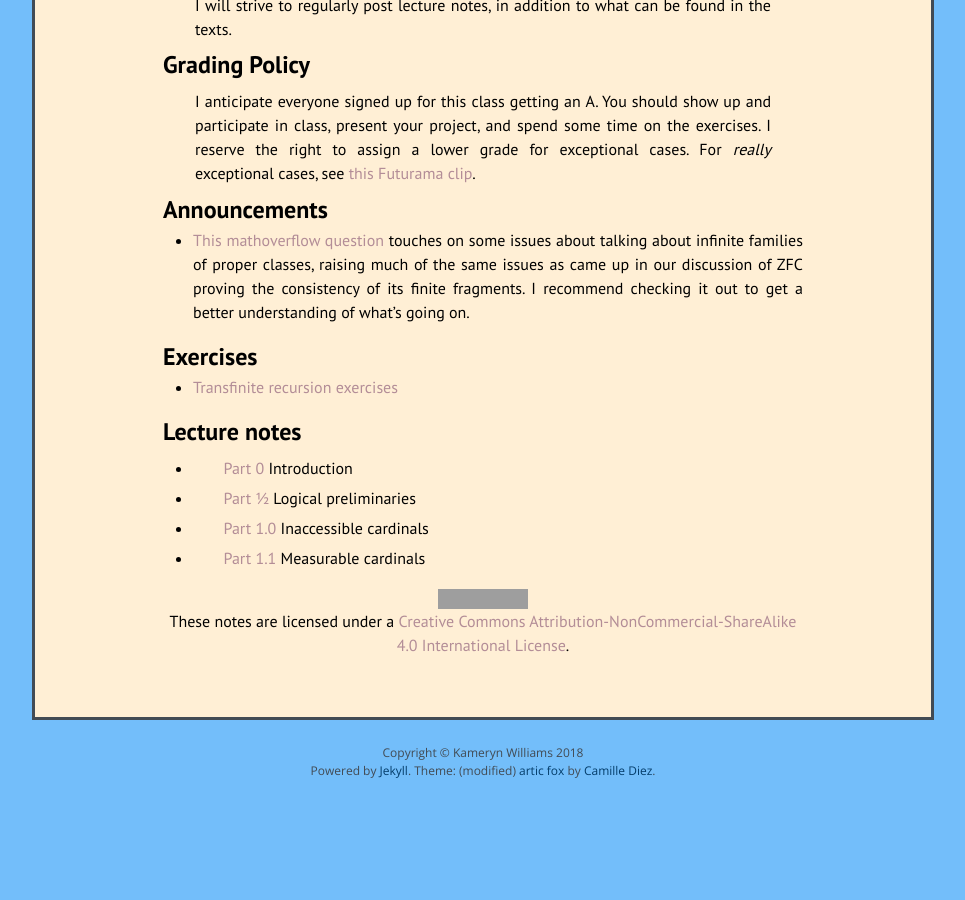
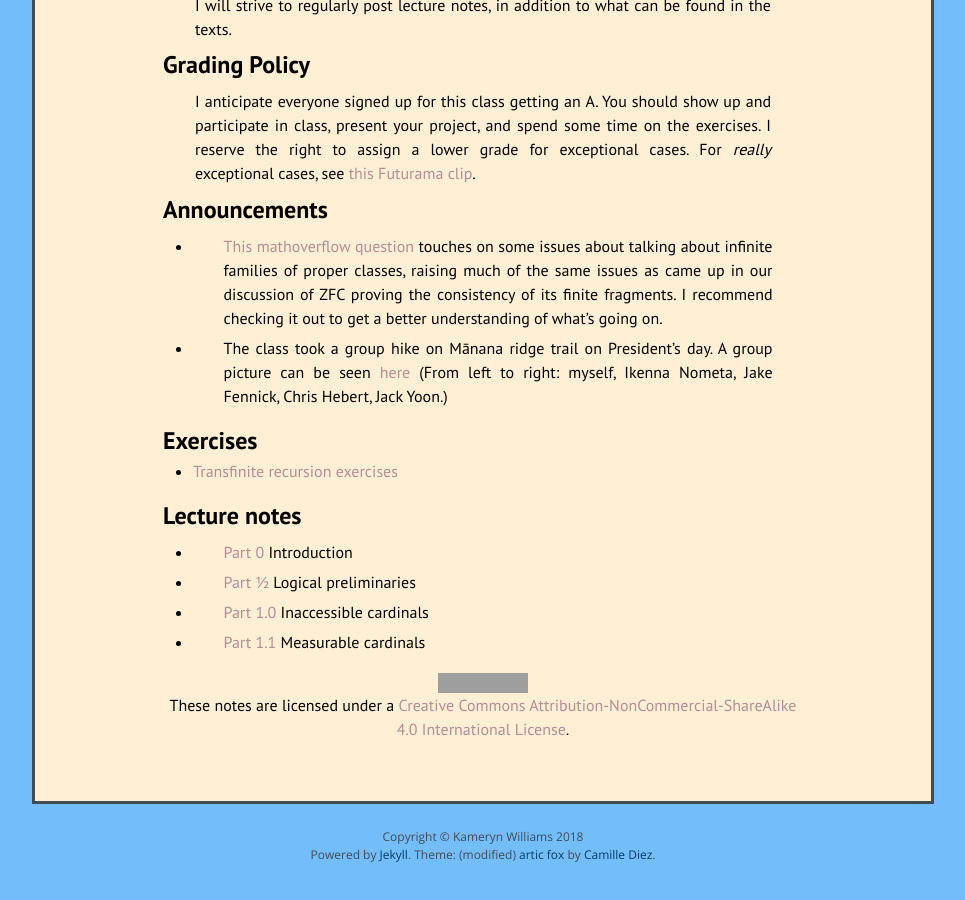
Before and after one commit to kamerynjw/kamerynjw.github.io, a Jekyll site: the page built from teaching/2019/math655.md, in a window 1280 px wide and 900 px high, scrolled down 2233 px. Shown: the whole window, without its empty margins (157-1122 px from the left). Built offline with Jekyll 4.4.1, drawn with Linux system fonts in a browser that asks for light colours; nearby versions of some CDN libraries; formulas are drawn with MathJax 3; before the commit the page ends 3049 px from its top, so only the background shows below that; grey boxes are pictures that could not be loaded.

Commit message:
added group photo

```diff
--- a/teaching/2019/math655.md
+++ b/teaching/2019/math655.md
@@ -114,6 +114,8 @@ Announcements
 
 * [This mathoverflow question](https://mathoverflow.net/q/322079/64676) touches on some issues about talking about infinite families of proper classes, raising much of the same issues as came up in our discussion of ZFC proving the consistency of its finite fragments. I recommend checking it out to get a better understanding of what's going on.
 
+* The class took a group hike on Mānana ridge trail on President's day. A group picture can be seen [here]({{ page.url }}manana-grp-pic.jpg) (From left to right: myself, Ikenna Nometa, Jake Fennick, Chris Hebert, Jack Yoon.)
+
 Exercises
 ---------
 
```
Also changed, not shown: index.md (+1 -1 lines), 1 other file.
